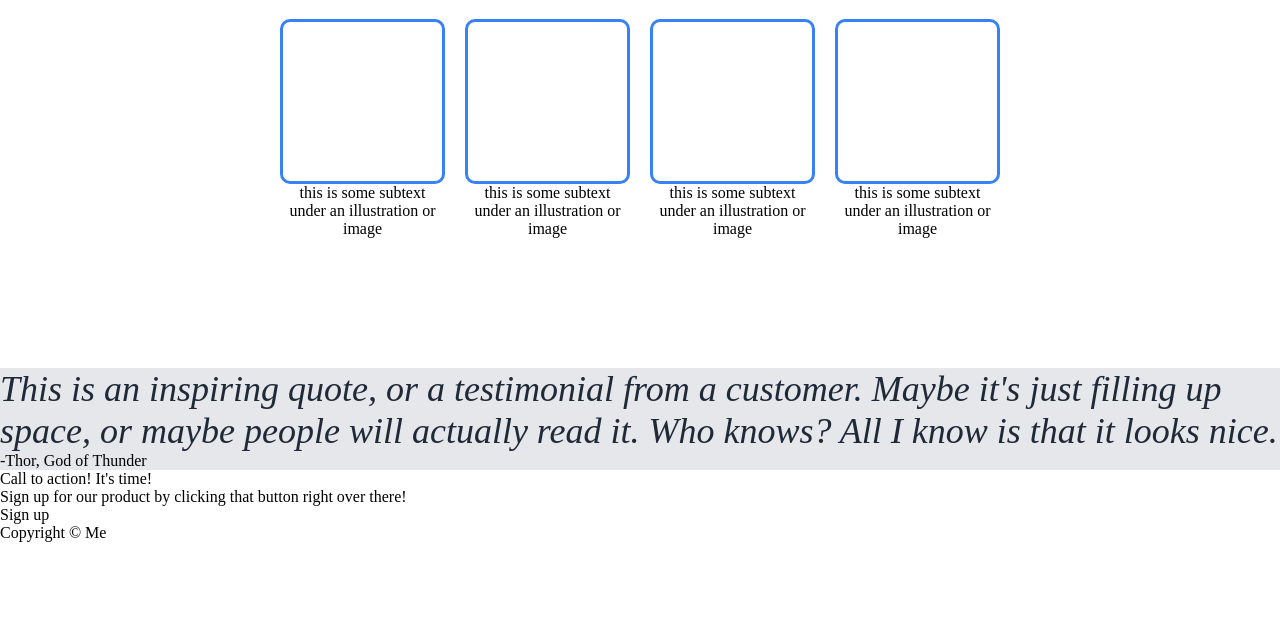
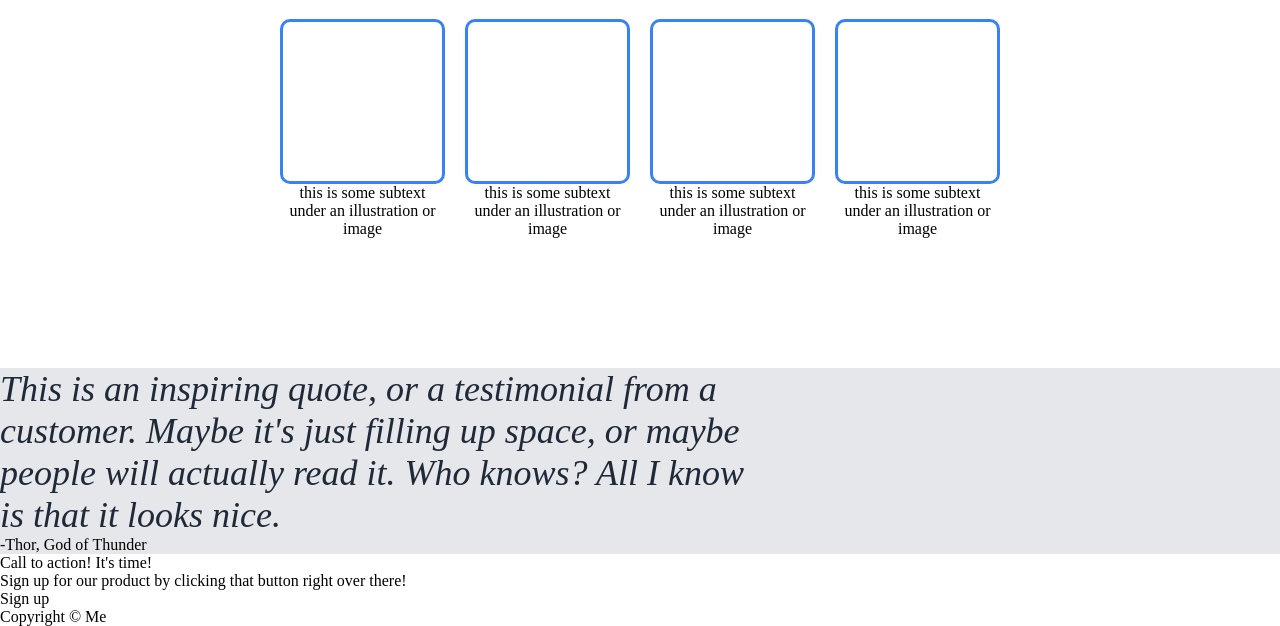
Before and after one commit to primovere/landing-page, a plain HTML site: page index.html in a window 1280 px wide. Shown: the part 617-1243 px from the top of the page. Before the commit the page ends 1159 px from the top, so only its background shows below. Drawn offline with Linux system fonts and the light colour scheme.

Commit message:
Change the width of the quote text
Make it flex and change the width.

```diff
--- a/style.css
+++ b/style.css
@@ -107,4 +107,6 @@ body {
   font-size: 36px;
   color: #1F2937;
   font-weight: 100;
+  display: flex;
+  width: 750px;
 }
```
